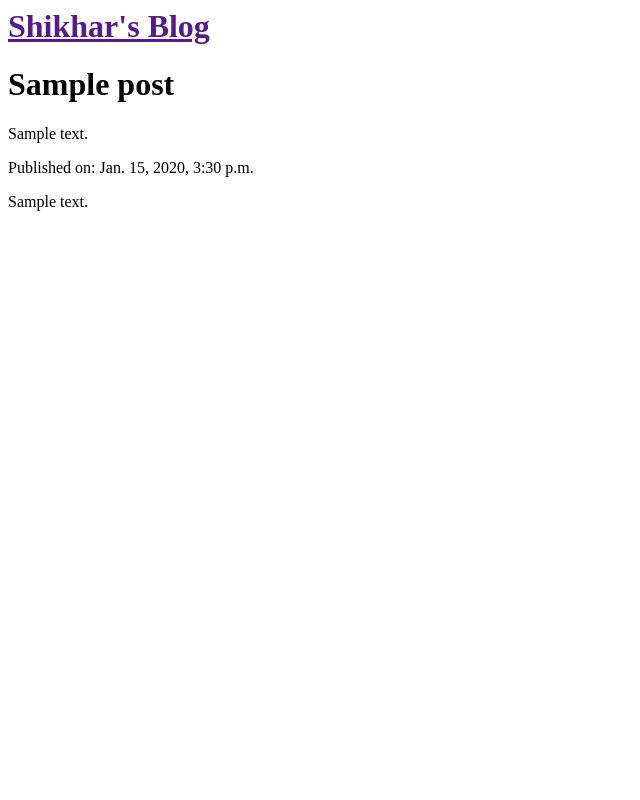
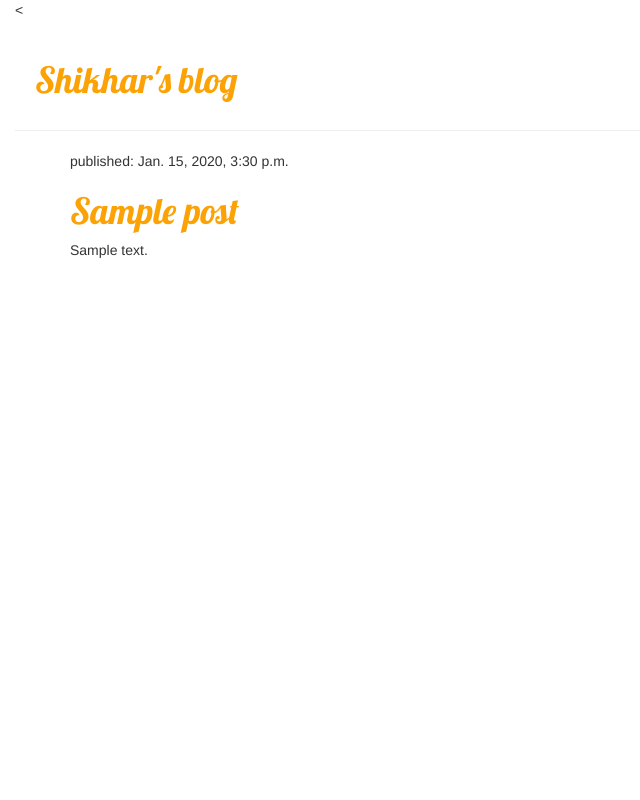
Before and after one commit to shikhar96/Blog, a Django app: template blogapp/templates/blogapp/post_list.html in a window 1280 px wide. Shown: the whole page, without its empty margins (0-640 px from the left). Run offline with Django 3.2, Linux system fonts and the light colour scheme; the template is opened without the code that fills it: values that come from a table or form of the project are taken from there, others are empty; tables that the repository leaves empty hold one stand-in row (values such as "Sample post"); some libraries are stand-ins or nearby versions.

Commit message:
Fourth commit

```diff
--- /dev/null
+++ b/blogapp/static/css/blog.css
@@ -0,0 +1,19 @@
+h1 a {
+    color: #FCA205;
+    font-family: 'Lobster';
+}
+body {
+    padding-left: 15px;
+    padding-right:15px;
+}
+.page-header{
+   background-color: white;
+    font-color: black;
+    margin-top: 0;
+    padding: 20px 20px 20px 20px;
+}
+.post{
+   margin-bottom: 70px;
+   background-color: white;
+   font-color: black;
+}
--- /dev/null
+++ b/blogapp/templates/blogapp/base.html
@@ -0,0 +1,25 @@
+{% load staticfiles %}
+<html>
+    <head>
+        <link rel="stylesheet" href="//maxcdn.bootstrapcdn.com/bootstrap/3.2.0/css/bootstrap.min.css">
+        <link rel="stylesheet" href="//maxcdn.bootstrapcdn.com/bootstrap/3.2.0/css/bootstrap-theme.min.css">
+        <link href="//fonts.googleapis.com/css?family=Lobster&subset=latin,latin-ext" rel="stylesheet" type="text/css">
+        <link rel="stylesheet" href="{% static 'css/blog.css' %}">
+        <title>Blog</title>
+    </head>
+    <body>
+        <<body>
+    <div class="page-header">
+        <h1><a href="/">Shikhar's blog</a></h1>
+    </div>
+    <div class="content container">
+        <div class="row">
+            <div class="col-md-8">
+            {% block content %}
+            {% endblock %}
+            </div>
+        </div>
+    </div>
+</body>
+    </body>
+</html>
--- a/blogapp/templates/blogapp/post_list.html
+++ b/blogapp/templates/blogapp/post_list.html
@@ -1,21 +1,12 @@
-<html>
-    <head>
-        <title>Blog</title>
-    </head>
-    <body>
-        <div>
-            <h1><a href="">Shikhar's Blog</a></h1>
-        </div>
-
-        <div>
+    {% extends 'blogapp/base.html' %}
+        {% block content %}
             {% for post in posts %}
-                <div>
-                <h1>{{ post.title }}</h1>
-                <p>{{ post.text }}</p>
-                <p>Published on: {{ post.published_date }}</p>
-                <p>{{ post.comment }}</p>
+                <div class="post">
+                    <div class="date">
+                        <p>published: {{ post.published_date }}</p>
+                    </div>
+                    <h1><a href="">{{ post.title }}</a></h1>
+                    <p>{{ post.text|linebreaksbr }}</p>
                 </div>
             {% endfor %}
-        </div>
-    </body>
-</html>
+        {% endblock %}
```
